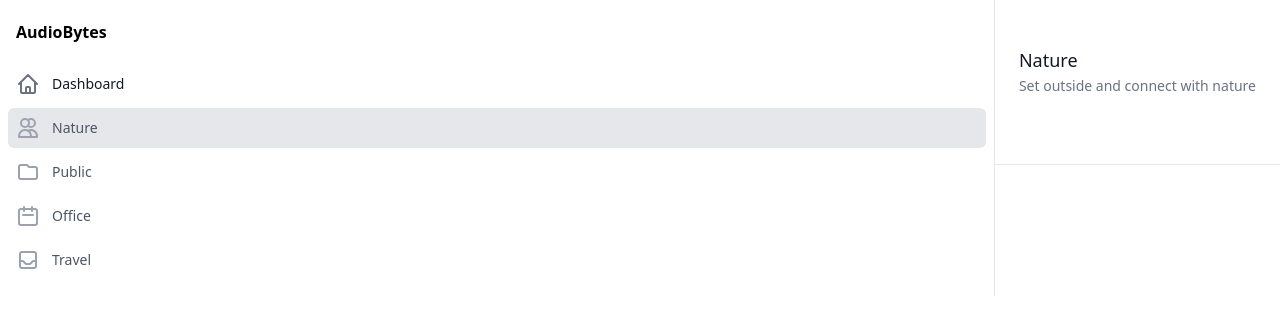
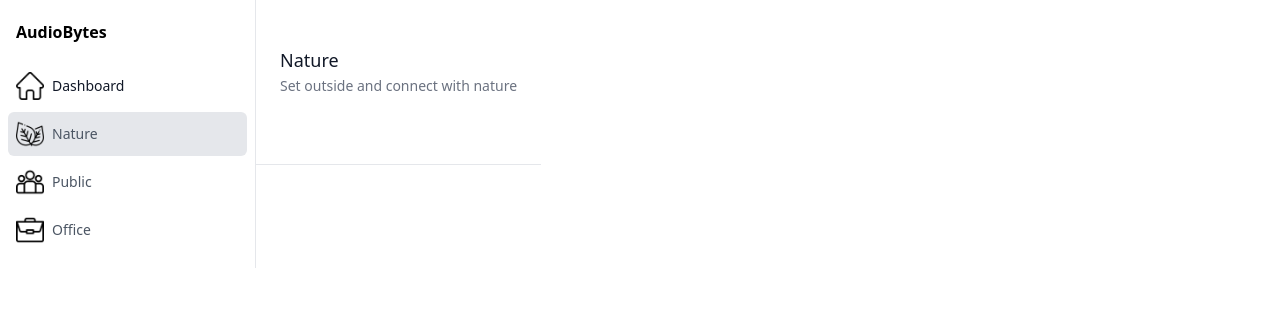
Before and after one commit to zainab404/audiobytes, a Django app: template listen/templates/listen/nature.html in a window 1280 px wide. Shown: the top 335 px of the page. Run offline with Django 3.2, Linux system fonts and the light colour scheme; the template is opened without the code that fills it, so the values that code supplies are empty; some libraries are stand-ins or nearby versions.

Commit message:
Adds new icons

```diff
--- a/listen/templates/listen/dashboard.html
+++ b/listen/templates/listen/dashboard.html
@@ -9,7 +9,7 @@
   <div class="flex items-center flex-shrink-0 px-4">
     <p class="font-bold">AudioBytes</p>
   </div>
-  <div class="mt-5 flex-grow flex flex-col">
+  <div class="mt-5 flex-grow flex flex-col w-96">
     <nav class="flex-1 px-2 bg-white space-y-1" aria-label="Sidebar">
       <!-- Current: "bg-gray-100 text-gray-900", Default: "text-gray-600 hover:bg-gray-50 hover:text-gray-900" -->
       <a href="/listen/dashboard" class="bg-gray-200 text-gray-900 group flex items-center px-2 py-2 text-sm font-mediumrounded-md">
--- a/listen/templates/listen/nature.html
+++ b/listen/templates/listen/nature.html
@@ -1,11 +1,12 @@
 <html>
+  {% load static %}
   <head>
     <link href="https://cdnjs.cloudflare.com/ajax/libs/tailwindcss/2.0.2/tailwind.min.css" rel="stylesheet">
   </head>
   <body>
     <!-- This example requires Tailwind CSS v2.0+ -->
 <div class="flex flex-row">
-<div class="flex flex-col flex-grow border-r border-gray-200 pt-5 pb-4 bg-white overflow-y-auto">
+<div class="flex flex-col border-r border-gray-200 pt-5 pb-4 bg-white overflow-y-auto w-64">
   <div class="flex items-center flex-shrink-0 px-4">
     <p class="font-bold">AudioBytes</p>
   </div>
@@ -15,44 +16,27 @@
       <a href="/listen/dashboard" class="text-gray-900 group flex items-center px-2 py-2 text-sm font-mediumrounded-md">
         <!-- Current: "text-gray-500", Default: "text-gray-400 group-hover:text-gray-500" -->
         <!-- Heroicon name: home -->
-        <svg class="text-gray-500 mr-3 h-6 w-6" xmlns="http://www.w3.org/2000/svg" fill="none" viewBox="0 0 24 24" stroke="currentColor" aria-hidden="true">
-          <path stroke-linecap="round" stroke-linejoin="round" stroke-width="2" d="M3 12l2-2m0 0l7-7 7 7M5 10v10a1 1 0 001 1h3m10-11l2 2m-2-2v10a1 1 0 01-1 1h-3m-6 0a1 1 0 001-1v-4a1 1 0 011-1h2a1 1 0 011 1v4a1 1 0 001 1m-6 0h6" />
-        </svg>
+        <img class="w-7 mr-2" src="{% static 'listen/home.png' %}" />
         Dashboard
       </a>
 
       <a href="/listen/nature" class="bg-gray-200 text-gray-600 hover:bg-gray-50 hover:text-gray-900 group flex items-center px-2 py-2 text-sm font-medium rounded-md">
         <!-- Heroicon name: users -->
-        <svg class="text-gray-400 group-hover:text-gray-500 mr-3 h-6 w-6" xmlns="http://www.w3.org/2000/svg" fill="none" viewBox="0 0 24 24" stroke="currentColor" aria-hidden="true">
-          <path stroke-linecap="round" stroke-linejoin="round" stroke-width="2" d="M12 4.354a4 4 0 110 5.292M15 21H3v-1a6 6 0 0112 0v1zm0 0h6v-1a6 6 0 00-9-5.197M13 7a4 4 0 11-8 0 4 4 0 018 0z" />
-        </svg>
+        <img class="w-7 mr-2" src="{% static 'listen/leaf.png' %}" />
         Nature
       </a>
 
       <a href="/listen/public" class="text-gray-600 hover:bg-gray-50 hover:text-gray-900 group flex items-center px-2 py-2 text-sm font-medium rounded-md">
+        <img class="w-7 mr-2" src="{% static 'listen/group.png' %}" />
         <!-- Heroicon name: folder -->
-        <svg class="text-gray-400 group-hover:text-gray-500 mr-3 h-6 w-6" xmlns="http://www.w3.org/2000/svg" fill="none" viewBox="0 0 24 24" stroke="currentColor" aria-hidden="true">
-          <path stroke-linecap="round" stroke-linejoin="round" stroke-width="2" d="M3 7v10a2 2 0 002 2h14a2 2 0 002-2V9a2 2 0 00-2-2h-6l-2-2H5a2 2 0 00-2 2z" />
-        </svg>
         Public
       </a>
 
       <a href="/listen/office" class="text-gray-600 hover:bg-gray-50 hover:text-gray-900 group flex items-center px-2 py-2 text-sm font-medium rounded-md">
         <!-- Heroicon name: calendar -->
-        <svg class="text-gray-400 group-hover:text-gray-500 mr-3 h-6 w-6" xmlns="http://www.w3.org/2000/svg" fill="none" viewBox="0 0 24 24" stroke="currentColor" aria-hidden="true">
-          <path stroke-linecap="round" stroke-linejoin="round" stroke-width="2" d="M8 7V3m8 4V3m-9 8h10M5 21h14a2 2 0 002-2V7a2 2 0 00-2-2H5a2 2 0 00-2 2v12a2 2 0 002 2z" />
-        </svg>
+        <img class="w-7 mr-2" src="{% static 'listen/portfolio.png' %}" />
         Office
       </a>
-
-      <a href="#" class="text-gray-600 hover:bg-gray-50 hover:text-gray-900 group flex items-center px-2 py-2 text-sm font-medium rounded-md">
-        <!-- Heroicon name: inbox -->
-        <svg class="text-gray-400 group-hover:text-gray-500 mr-3 h-6 w-6" xmlns="http://www.w3.org/2000/svg" fill="none" viewBox="0 0 24 24" stroke="currentColor" aria-hidden="true">
-          <path stroke-linecap="round" stroke-linejoin="round" stroke-width="2" d="M20 13V6a2 2 0 00-2-2H6a2 2 0 00-2 2v7m16 0v5a2 2 0 01-2 2H6a2 2 0 01-2-2v-5m16 0h-2.586a1 1 0 00-.707.293l-2.414 2.414a1 1 0 01-.707.293h-3.172a1 1 0 01-.707-.293l-2.414-2.414A1 1 0 006.586 13H4" />
-        </svg>
-        Travel
-      </a>
-
     </nav>
   </div>
 </div>
@@ -64,10 +48,10 @@
   <p class="mt-1 text-sm text-gray-500">
     Set outside and connect with nature
   </p>
-          <ul class="grid grid-cols-1 gap-6 sm:grid-cols-2 lg:grid-cols-3 mt-12">
+          <ul class="grid grid-cols-1 gap-8 sm:grid-cols-2 lg:grid-cols-3 mt-12">
                 {% for nature_track in nature_tracks %}
-                        <li class="col-span-1 bg-white rounded-lg shadow h-80 p-6">
-                                <iframe src="https://open.spotify.com/embed/track/{{ nature_track.id }}" width="300" height="100" frameborder="0" allowtransparency="true" allow="encrypted-media"></iframe>
+                        <li class="col-span-1 bg-white rounded-lg shadow h-80 p-6 w-80">
+                                <iframe src="https://open.spotify.com/embed/track/{{ nature_track.id }}" width="270" height="100" frameborder="0" allowtransparency="true" allow="encrypted-media"></iframe>
         <p class="mt-4">Track name<p/>
         <p class="text-gray-500">{{ nature_track.name }}</p>
         <p class="mt-4">Artist(s)</p>
--- a/listen/templates/listen/office.html
+++ b/listen/templates/listen/office.html
@@ -9,7 +9,7 @@
   <div class="flex items-center flex-shrink-0 px-4">
     <p class="font-bold">AudioBytes</p>
   </div>
-  <div class="mt-5 flex-grow flex flex-col">
+  <div class="mt-5 flex-grow flex flex-col w-96">
     <nav class="flex-1 px-2 bg-white space-y-1" aria-label="Sidebar">
       <!-- Current: "bg-gray-100 text-gray-900", Default: "text-gray-600 hover:bg-gray-50 hover:text-gray-900" -->
       <a href="/listen/dashboard" class="text-gray-900 group flex items-center px-2 py-2 text-sm font-mediumrounded-md">
```
Also changed, not shown: listen/templates/listen/public.html (+6 -6 lines), listen/static/listen/forest.png (added), listen/static/listen/group.png (added), listen/static/listen/home.png (added), listen/static/listen/leaf.png (added), listen/static/listen/portfolio.png (added).
